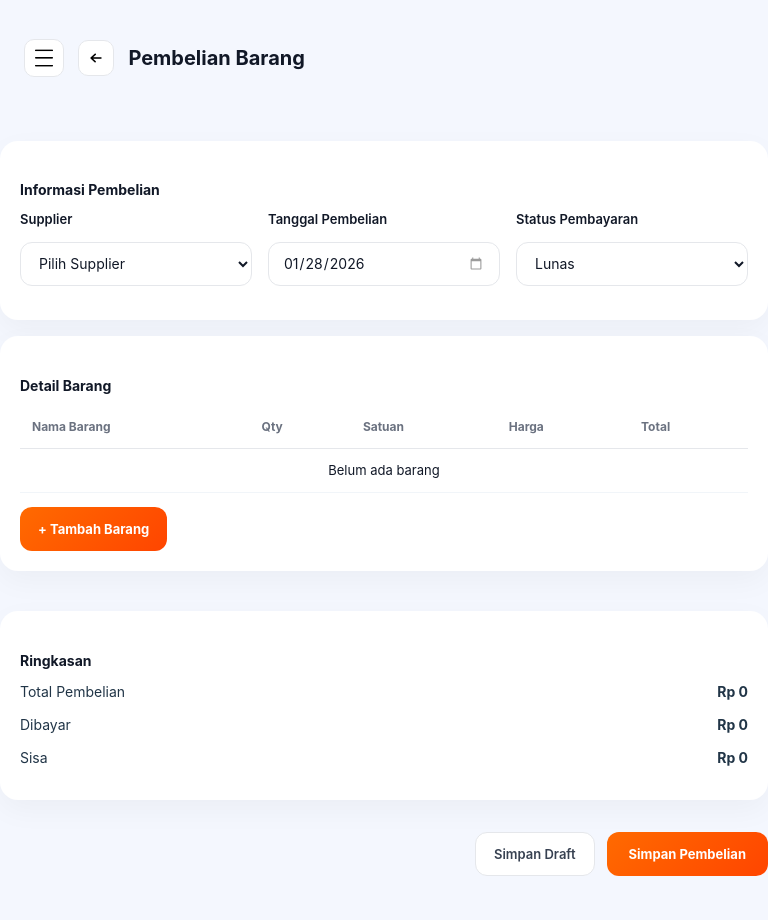
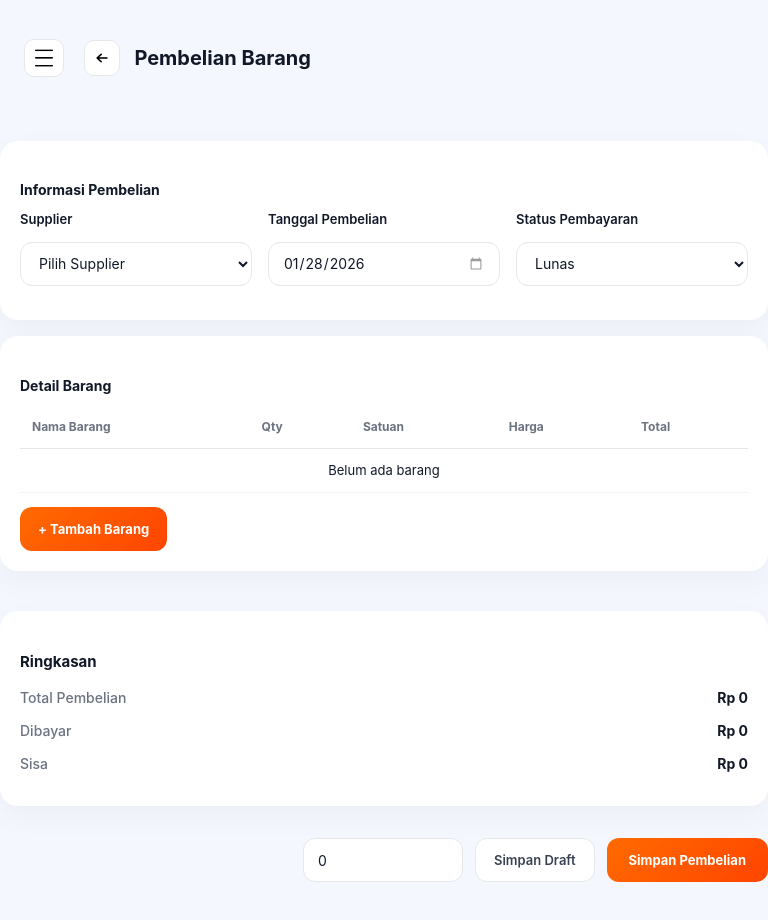
Before and after one commit to nzzzztx/test_kasir, a React (Vite) app in the folder ekasir-ft/: page /dashboard/pembelian in a window 768 px wide. Shown: the top 920 px of the page. Built offline with nearby package versions, Linux system fonts and the light colour scheme; sample sign-in values are in the browser's storage.

Commit message:
responsive tablet mobile produk part 1

```diff
--- a/ekasir-ft/src/assets/css/dashboard.css
+++ b/ekasir-ft/src/assets/css/dashboard.css
@@ -459,10 +459,39 @@
 }
 
 /* RESPONSIVE  */
+
+@media (max-width: 1199px) {
+  .main-content.shifted {
+    padding-left: 0 !important;
+  }
+
+  .header-right {
+    gap: 12px;
+  }
+
+  .content-header {
+    position: sticky;
+    top: 0;
+    z-index: 900 !important;
+    background: transparent !important;
+  }
+
+  .main-content.shifted .toggle-btn {
+    transform: translateX(220px);
+  }
+
+  .toggle-btn {
+    position: relative;
+    margin-right: 6px;
+    z-index: 1400;
+    transition: transform 0.25s ease;
+  }
+}
+
 /* TABLET */
 @media (min-width: 768px) and (max-width: 1199px) and (orientation: portrait) {
   .main-content {
-    padding: 24px;
+    padding: 24px 20px !important;
   }
 
   .main-content.shifted {
@@ -485,7 +514,7 @@
 
 @media (min-width: 768px) and (max-width: 1199px) and (orientation: landscape) {
   .main-content {
-    padding: 100px;
+    padding: 24px 32px !important;
     margin-top: 0;
   }
 
@@ -512,13 +541,21 @@
 @media (max-width: 767px) {
   .main-content,
   .main-content.shifted {
-    padding: 20px 16px;
+    padding: 20px 16px !important;
   }
 
   .content-header {
     max-width: 100%;
     margin: 0 0 16px;
     padding: 10px 16px;
+  }
+
+  .header-left h1 {
+    font-size: 16px;
+  }
+
+  .notif span {
+    display: none;
   }
 
   .card-grid {
--- a/ekasir-ft/src/assets/css/pembelian.css
+++ b/ekasir-ft/src/assets/css/pembelian.css
@@ -124,15 +124,34 @@
   padding: 20px 0;
 }
 
+.pembelian-summary {
+  display: flex;
+  flex-direction: column;
+}
+
+.pembelian-summary .card-title {
+  font-size: 15px;
+  font-weight: 700;
+  color: #111827;
+  margin-bottom: 14px;
+}
+
 .pembelian-summary .row {
   display: flex;
   justify-content: space-between;
+  align-items: center;
   margin-bottom: 12px;
   font-size: 14px;
 }
 
+.pembelian-summary .row span {
+  color: #6b7280;
+  font-weight: 500;
+}
+
 .pembelian-summary .row strong {
   font-weight: 700;
+  color: #111827;
 }
 
 .pembelian-summary .row.unpaid strong {
@@ -143,6 +162,28 @@
   display: flex;
   gap: 12px;
   justify-content: flex-end;
+  align-items: center;
+}
+
+.pembelian-actions input {
+  width: 160px;
+  height: 44px;
+  padding: 0 14px;
+  border-radius: 12px;
+  border: 1px solid #e5e7eb;
+  background: #ffffff;
+  color: #111827;
+  font-size: 14px;
+  outline: none;
+}
+
+.pembelian-actions input::placeholder {
+  color: #9ca3af;
+}
+
+.pembelian-actions input:focus {
+  border-color: #ff6a00;
+  box-shadow: 0 0 0 2px rgba(255, 106, 0, 0.15);
 }
 
 .pembelian-actions .btn-outline {
--- a/ekasir-ft/src/assets/css/product.css
+++ b/ekasir-ft/src/assets/css/product.css
@@ -826,16 +826,37 @@
 }
 
 @media (min-width: 768px) and (max-width: 1024px) and (orientation: landscape) {
-  .product-wrapper {
-    grid-template-columns: 1.3fr 1fr;
-    gap: 10px;
-    padding: 10px;
-    max-width: 100%;
-    display: flex;
+  .main-content {
+    margin-left: 80px;
+    width: calc(100vw - 80px);
+    box-sizing: border-box;
+    transition:
+      margin-left 0.25s ease,
+      width 0.25s ease;
   }
 
-  .main-content.shifted .product-wrapper {
-    margin-left: 276px;
+  .main-content.shifted {
+    margin-left: 240px;
+    width: calc(100vw - 240px);
+  }
+
+  .product-wrapper {
+    width: 100%;
+    max-width: 100%;
+    margin: 0;
+    padding: 24px;
+
+    display: grid;
+    grid-template-columns: 1.4fr 1fr;
+    gap: 24px;
+
+    box-sizing: border-box;
+  }
+}
+
+@supports (padding: max(0px)) {
+  .main-content {
+    padding-right: env(safe-area-inset-right);
   }
 }
 
@@ -879,4 +900,26 @@
   .btn-add-product {
     width: 100%;
   }
+
+  .product-filter-panel {
+    padding: 12px;
+    margin-bottom: 14px;
+  }
+
+  .product-category {
+    display: grid;
+    grid-template-columns: repeat(2, 1fr);
+    gap: 10px;
+
+    overflow: visible;
+    white-space: normal;
+  }
+
+  .product-category button {
+    width: 100%;
+    text-align: center;
+    padding: 10px 12px;
+    font-size: 13px;
+    border-radius: 12px;
+  }
 }
--- a/ekasir-ft/src/assets/css/sidebar.css
+++ b/ekasir-ft/src/assets/css/sidebar.css
@@ -112,7 +112,7 @@
   }
 }
 
-@media (max-width: 1024px) and (orientation: portrait) {
+@media (max-width: 767px), (max-width: 1024px) and (orientation: portrait) {
   .sidebar {
     width: 240px;
     transform: translateX(-100%);
@@ -127,18 +127,17 @@
   }
 }
 
-@media (max-width: 1024px) {
+@media (min-width: 768px) and (orientation: landscape) {
   .sidebar {
-    width: 240px;
-    transform: translateX(-100%);
+    transform: translateX(0);
   }
 
   .sidebar.open {
-    transform: translateX(0);
+    width: 240px;
   }
 
   .sidebar.closed {
-    transform: translateX(-100%);
+    width: 80px;
   }
 }
 
--- a/ekasir-ft/src/components/Pembelian/PembelianActions.jsx
+++ b/ekasir-ft/src/components/Pembelian/PembelianActions.jsx
@@ -1,8 +1,85 @@
-const PembelianActions = () => {
+const PembelianActions = ({
+    items,
+    supplier,
+    paidAmount,
+    total,
+    setPaidAmount
+}) => {
+    const handleSaveDraft = () => {
+        const draft = {
+            supplier,
+            items,
+            paidAmount,
+            total,
+            status: "DRAFT",
+            updatedAt: new Date().toISOString()
+        };
+
+        localStorage.setItem("pembelian_draft", JSON.stringify(draft));
+        alert("Draft pembelian disimpan");
+    };
+
+    const handleSavePembelian = () => {
+        if (!supplier) {
+            alert("Pilih supplier terlebih dahulu");
+            return;
+        }
+
+        if (items.length === 0) {
+            alert("Tambahkan barang terlebih dahulu");
+            return;
+        }
+
+        if (paidAmount < total) {
+            alert("Pembayaran belum lunas");
+            return;
+        }
+
+        const pembelian = {
+            id: Date.now(),
+            supplier,
+            items,
+            total,
+            paidAmount,
+            status: "SELESAI",
+            createdAt: new Date().toISOString()
+        };
+
+        const existing =
+            JSON.parse(localStorage.getItem("pembelian_list")) || [];
+
+        localStorage.setItem(
+            "pembelian_list",
+            JSON.stringify([...existing, pembelian])
+        );
+
+        localStorage.removeItem("pembelian_draft");
+
+        alert("Pembelian berhasil disimpan ✅");
+    };
+
     return (
         <div className="pembelian-actions">
-            <button className="btn-outline">Simpan Draft</button>
-            <button className="btn-primary">Simpan Pembelian</button>
+            <input
+                type="number"
+                placeholder="Nominal Dibayar"
+                value={paidAmount}
+                onChange={(e) => setPaidAmount(Number(e.target.value))}
+            />
+
+            <button
+                className="btn-outline"
+                onClick={handleSaveDraft}
+            >
+                Simpan Draft
+            </button>
+
+            <button
+                className="btn-primary"
+                onClick={handleSavePembelian}
+            >
+                Simpan Pembelian
+            </button>
         </div>
     );
 };
--- a/ekasir-ft/src/components/Pembelian/PembelianSummary.jsx
+++ b/ekasir-ft/src/components/Pembelian/PembelianSummary.jsx
@@ -1,5 +1,9 @@
 const PembelianSummary = ({ items, paidAmount }) => {
-    const total = items.reduce((sum, i) => sum + i.total, 0);
+    const total = items.reduce(
+        (sum, item) => sum + item.qty * item.price,
+        0
+    );
+
     const sisa = total - paidAmount;
 
     return (
--- a/ekasir-ft/src/pages/dashboard/Pembelian.jsx
+++ b/ekasir-ft/src/pages/dashboard/Pembelian.jsx
@@ -16,16 +16,30 @@ const Pembelian = () => {
     const [items, setItems] = useState([]);
     const [suppliers, setSuppliers] = useState([]);
     const [supplier, setSupplier] = useState(null);
-
     const [paidAmount, setPaidAmount] = useState(0);
     const [sidebarOpen, setSidebarOpen] = useState(false);
 
     const navigate = useNavigate();
 
+    const total = items.reduce(
+        (sum, item) => sum + item.qty * item.price,
+        0
+    );
+
+    // load suppliers
     useEffect(() => {
         const saved = localStorage.getItem("suppliers");
-        if (saved) {
-            setSuppliers(JSON.parse(saved));
+        if (saved) setSuppliers(JSON.parse(saved));
+    }, []);
+
+    // load draft pembelian
+    useEffect(() => {
+        const draft = localStorage.getItem("pembelian_draft");
+        if (draft) {
+            const parsed = JSON.parse(draft);
+            setItems(parsed.items || []);
+            setSupplier(parsed.supplier || null);
+            setPaidAmount(parsed.paidAmount || 0);
         }
     }, []);
 
@@ -76,7 +90,14 @@ const Pembelian = () => {
                             items={items}
                             paidAmount={paidAmount}
                         />
-                        <PembelianActions />
+
+                        <PembelianActions
+                            items={items}
+                            supplier={supplier}
+                            paidAmount={paidAmount}
+                            total={total}
+                            setPaidAmount={setPaidAmount}
+                        />
                     </div>
                 </div>
             </div>
--- a/ekasir-ft/src/pages/dashboard/Product.jsx
+++ b/ekasir-ft/src/pages/dashboard/Product.jsx
@@ -166,6 +166,7 @@ const Product = () => {
                                             onClick={() => {
                                                 setActiveCategory(cat);
                                                 setFilterOpen(false);
+                                                // setTimeout(() => setFilterOpen(false), 0);
                                             }}
                                         >
                                             {cat}
```
